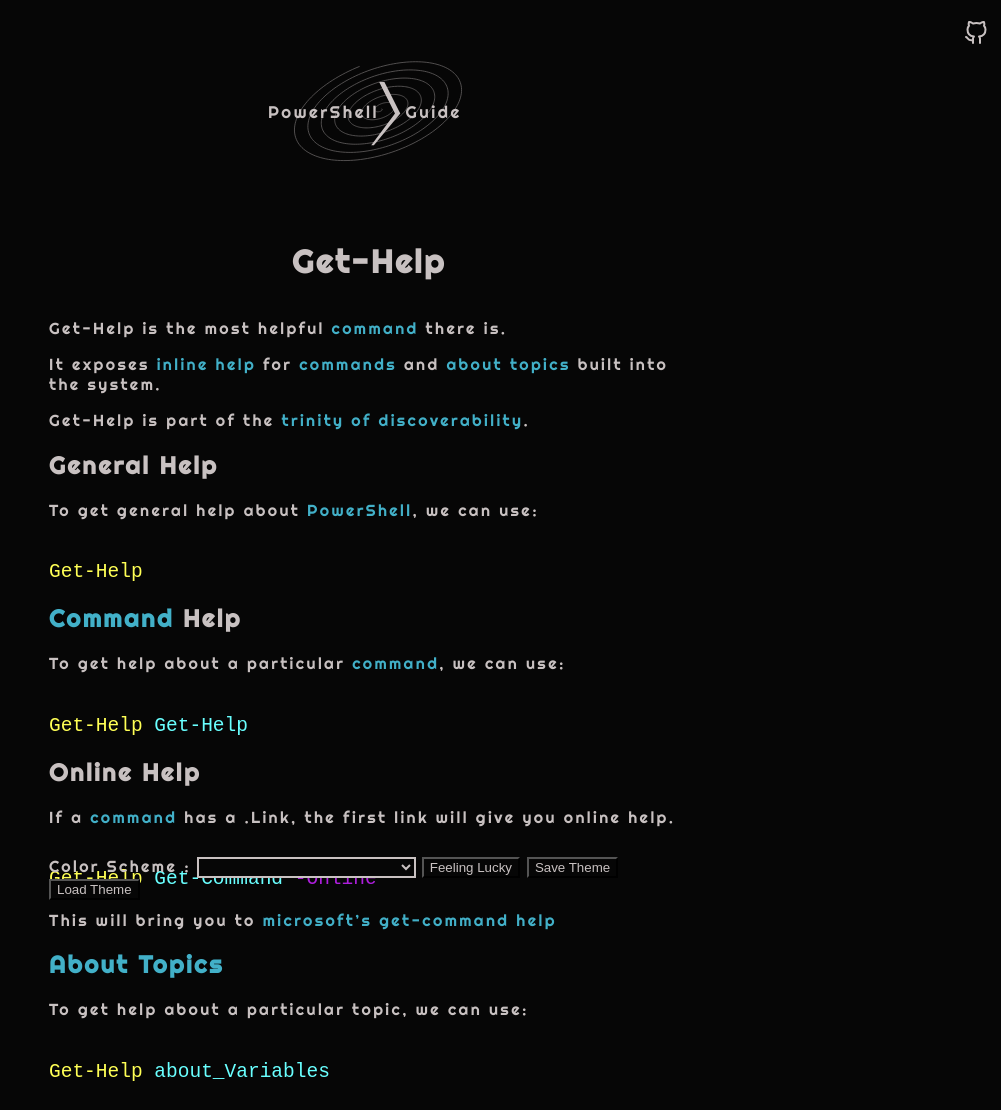
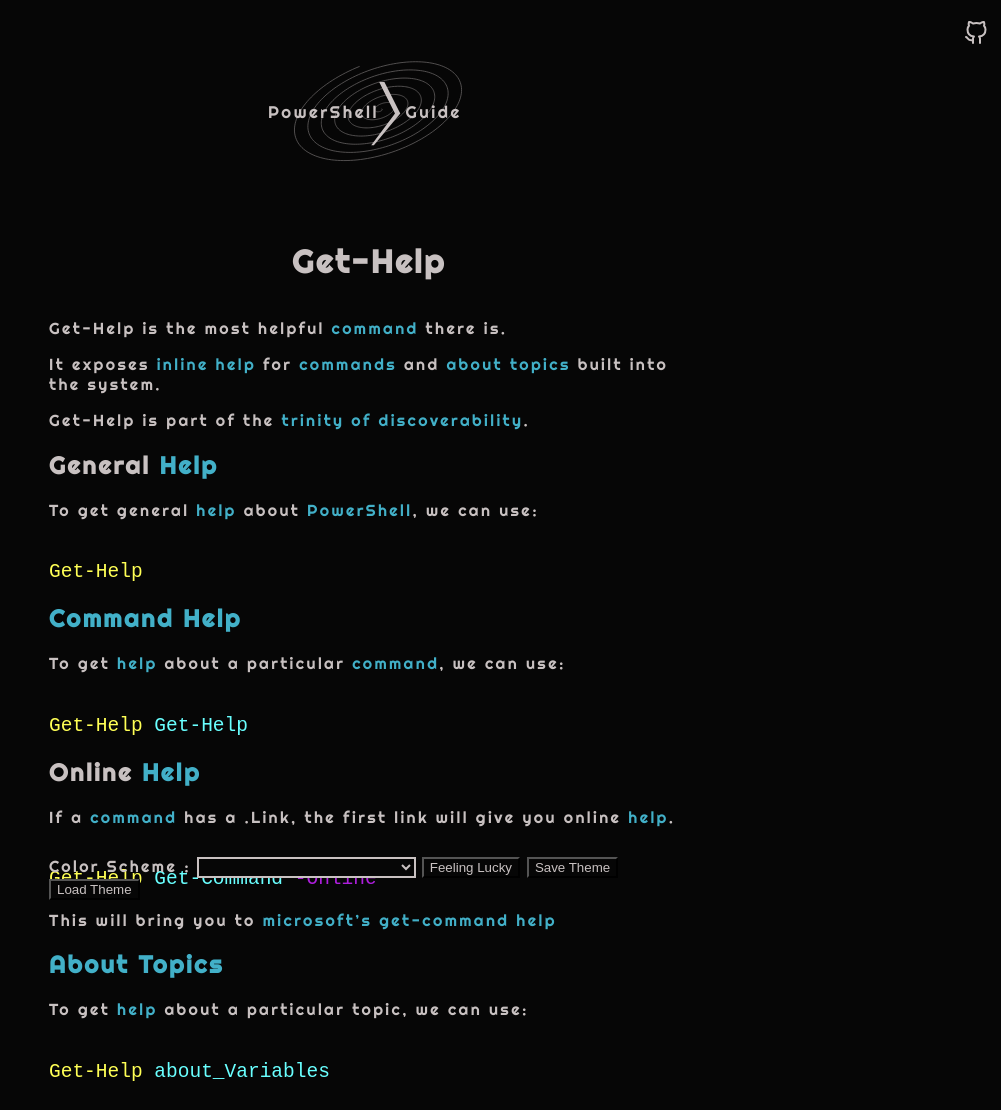
Before and after one commit to PowerShellGuides/PowerShellGuide, a Jekyll site: the page built from docs/PowerShell/Commands/Get-Help.md, in a window 1280 px wide. Shown: the whole page, without its empty margins (279-1280 px from the left). Built offline with Jekyll 4.4.1, drawn with Linux system fonts in a browser that asks for light colours; part of the change alters nothing that is shown.

```diff
--- a/docs/PowerShell/Commands/Get-Help.md
+++ b/docs/PowerShell/Commands/Get-Help.md
@@ -11,21 +11,21 @@ It exposes [inline help](/PowerShell/Help/Inline-Help) for [commands](/PowerShel
 
 Get-Help is part of the [trinity of discoverability](/PowerShell/Concepts/Trinity-Of-Discoverability).
 
-## General Help
+## General [Help](/PowerShell/Help)
 
-To get general help about [PowerShell](/PowerShell), we can use:
+To get general [help](/PowerShell/Help) about [PowerShell](/PowerShell), we can use:
 
 <pre><br/><span class='Warning'>Get-Help</span><br/></pre>
 
-## [Command](/PowerShell/Commands) Help
+## [Command](/PowerShell/Commands) [Help](/PowerShell/Help)
 
-To get help about a particular [command](/PowerShell/Commands), we can use:
+To get [help](/PowerShell/Help) about a particular [command](/PowerShell/Commands), we can use:
 
 <pre><br/><span class='Warning'>Get-Help</span>&nbsp;<span class='Verbose'>Get-Help</span><br/></pre>
 
-## Online Help
+## Online [Help](/PowerShell/Help)
 
-If a [command](/PowerShell/Commands) has a .Link, the first link will give you online help.
+If a [command](/PowerShell/Commands) has a .Link, the first link will give you online [help](/PowerShell/Help).
 
 <pre><br/><span class='Warning'>Get-Help</span>&nbsp;<span class='Verbose'>Get-Command</span>&nbsp;<span class='Magenta'>-Online</span><br/></pre>
 
@@ -33,6 +33,6 @@ This will bring you to [microsoft's get-command help](https://learn.microsoft.co
 
 ## [About Topics](/PowerShell/Help/About-Topics)
 
-To get help about a particular topic, we can use:
+To get [help](/PowerShell/Help) about a particular topic, we can use:
 
 <pre><br/><span class='Warning'>Get-Help</span>&nbsp;<span class='Verbose'>about_Variables</span><br/></pre>
```
